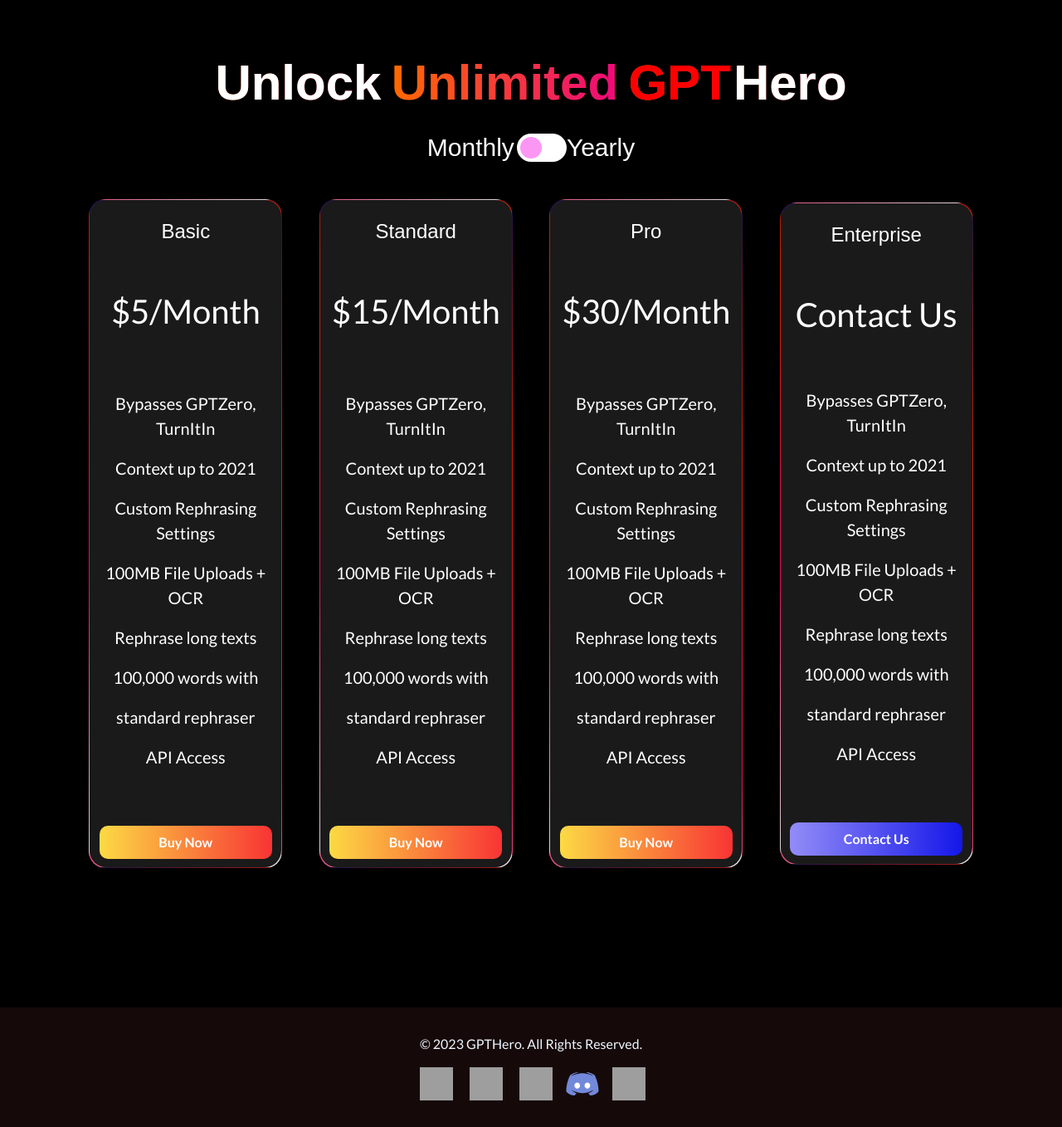
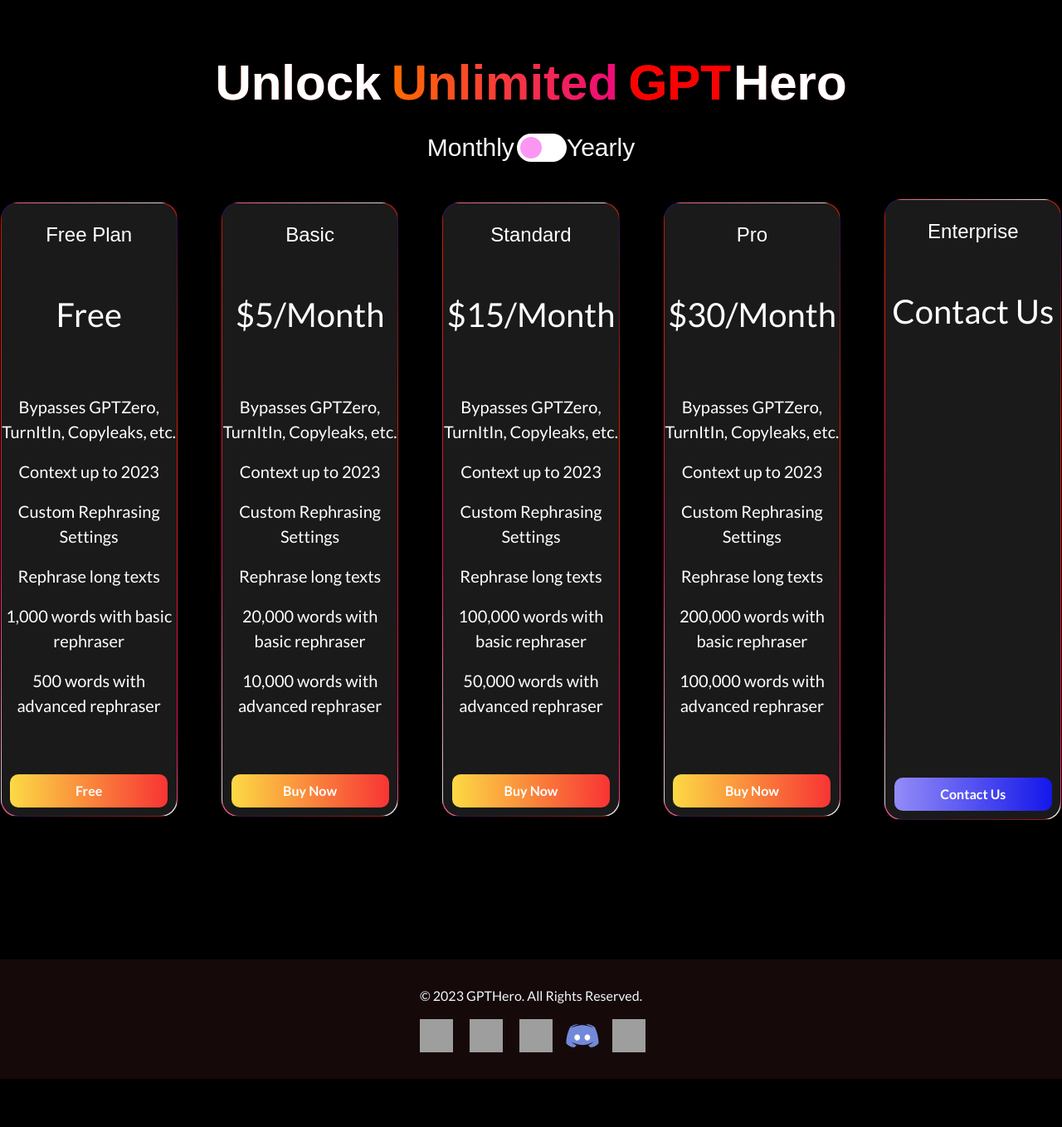
Before and after one commit to kohhash/GPT-Hero, a Django app: page / in a window 1280 px wide. Shown: the part 885-2243 px from the top of the page at 83% size. After the commit the page ends 2185 px from the top, so only its background shows below. Run offline with Django 4.2, Linux system fonts and the light colour scheme; some libraries are stand-ins or nearby versions; grey boxes are pictures that could not be loaded.

Commit message:
update pricing cards

```diff
--- a/main/templates/main/index.html
+++ b/main/templates/main/index.html
@@ -134,12 +134,13 @@
         border-radius: 20px;
     }
     .card-body{
-        width: 100%;
+        width: 120%;
         display: flex;
         flex-direction: row;
         justify-content: center;
         padding: 0% !important;
         margin-top: 4vh;
+        margin-left: -10%;
     }
     .text-style1 {
         display: flex;
@@ -494,33 +495,54 @@
             <div class="pricing-card">
                 <div class="card">
                     <div class="card2">
+                        <label style="color: white; font-size: 24px; margin-top: 20px; font-family:sans-serif;">Free Plan</label>
+                    <div class="flex flex-row text-style1" style="font-family:sans-serif;">
+                        <p>Free</p><label></label><label></label>
+                    </div>
+                    <div class="flex flex-row">
+                        <label style="color: white; font-size: 20px; margin-top: 50px;">Bypasses GPTZero, TurnItIn, Copyleaks, etc.</label>
+                    </div>
+                    <div class="flex flex-row">
+                        <label style="color: white; font-size: 20px; margin-top: 10px;">Context up to 2023</label>
+                    </div>
+                    <div class="flex flex-row">
+                        <label style="color: white; font-size: 20px; margin-top: 10px;">Custom Rephrasing Settings</label>
+                    </div>
+                    <div class="flex flex-row">
+                        <label style="color: white; font-size: 20px; margin-top: 10px;">Rephrase long texts</label>
+                    </div>
+                    <div class="flex flex-row">
+                        <label style="color: white; font-size: 20px; margin-top: 10px;">1,000 words with basic rephraser</label>
+                    </div>
+                    <div class="flex flex-row">
+                      <label style="color: white; font-size: 20px; margin-top: 10px;">500 words with advanced rephraser</label>
+                    </div>
+                    <button class="buy-button">Free</button>
+                    </div>
+                </div>
+                <div class="card">
+                    <div class="card2">
                         <label style="color: white; font-size: 24px; margin-top: 20px; font-family:sans-serif;">Basic</label>
-                        <div class="text-style1" style="font-family:sans-serif;">
+                        <div class="flex flex-row text-style1" style="font-family:sans-serif;">
                             <p>$</p><label id="price_basic">5</label><label id="sel_time1">/Month</label>
                         </div>
-                        <div class="row-flex">
-                            <label style="color: white; font-size: 20px; margin-top: 50px;">Bypasses GPTZero, TurnItIn</label>
+                        <div class="flex flex-row">
+                            <label style="color: white; font-size: 20px; margin-top: 50px;">Bypasses GPTZero, TurnItIn, Copyleaks, etc.</label>
                         </div>
-                        <div class="row-flex">
-                            <label style="color: white; font-size: 20px; margin-top: 10px;">Context up to 2021</label>
+                        <div class="flex flex-row">
+                            <label style="color: white; font-size: 20px; margin-top: 10px;">Context up to 2023</label>
                         </div>
-                        <div class="row-flex">
+                        <div class="flex flex-row">
                             <label style="color: white; font-size: 20px; margin-top: 10px;">Custom Rephrasing Settings</label>
                         </div>
-                        <div class="row-flex">
-                            <label style="color: white; font-size: 20px; margin-top: 10px;">100MB File Uploads + OCR</label>
-                        </div>
-                        <div class="row-flex">
+                        <div class="flex flex-row">
                             <label style="color: white; font-size: 20px; margin-top: 10px;">Rephrase long texts</label>
                         </div>
-                        <div class="row-flex">
-                            <label style="color: white; font-size: 20px; margin-top: 10px;">100,000 words with</label>
+                        <div class="flex flex-row">
+                            <label style="color: white; font-size: 20px; margin-top: 10px;">20,000 words with basic rephraser</label>
                         </div>
-                        <div class="row-flex">
-                            <label style="color: white; font-size: 20px; margin-top: 10px;">standard rephraser</label>
-                        </div>
-                        <div class="row-flex">
-                            <label style="color: white; font-size: 20px; margin-top: 10px;">API Access</label>
+                        <div class="flex flex-row">
+                          <label style="color: white; font-size: 20px; margin-top: 10px;">10,000 words with advanced rephraser</label>
                         </div>
                         <button class="buy-button" id="buy-basic" onclick="buyBasic()">Buy Now</button>
                     </div>
@@ -529,32 +551,26 @@
                 <div class="card">
                     <div class="card2">
                         <label style="color: white; font-size: 24px; margin-top: 20px; font-family:sans-serif;">Standard</label>
-                        <div class="text-style1">
+                        <div class="flex flex-row text-style1">
                             <p>$</p><label id="price_standard">15</label><label id="sel_time2">/Month</label>
                         </div>
-                        <div class="row-flex">
-                            <label style="color: white; font-size: 20px; margin-top: 50px;">Bypasses GPTZero, TurnItIn</label>
+                        <div class="flex flex-row">
+                          <label style="color: white; font-size: 20px; margin-top: 50px;">Bypasses GPTZero, TurnItIn, Copyleaks, etc.</label>
                         </div>
-                        <div class="row-flex">
-                            <label style="color: white; font-size: 20px; margin-top: 10px;">Context up to 2021</label>
+                        <div class="flex flex-row">
+                            <label style="color: white; font-size: 20px; margin-top: 10px;">Context up to 2023</label>
                         </div>
-                        <div class="row-flex">
+                        <div class="flex flex-row">
                             <label style="color: white; font-size: 20px; margin-top: 10px;">Custom Rephrasing Settings</label>
                         </div>
-                        <div class="row-flex">
-                            <label style="color: white; font-size: 20px; margin-top: 10px;">100MB File Uploads + OCR</label>
-                        </div>
-                        <div class="row-flex">
+                        <div class="flex flex-row">
                             <label style="color: white; font-size: 20px; margin-top: 10px;">Rephrase long texts</label>
                         </div>
-                        <div class="row-flex">
-                            <label style="color: white; font-size: 20px; margin-top: 10px;">100,000 words with</label>
+                        <div class="flex flex-row">
+                            <label style="color: white; font-size: 20px; margin-top: 10px;">100,000 words with basic rephraser</label>
                         </div>
-                        <div class="row-flex">
-                            <label style="color: white; font-size: 20px; margin-top: 10px;">standard rephraser</label>
-                        </div>
-                        <div class="row-flex">
-                            <label style="color: white; font-size: 20px; margin-top: 10px;">API Access</label>
+                        <div class="flex flex-row">
+                          <label style="color: white; font-size: 20px; margin-top: 10px;">50,000 words with advanced rephraser</label>
                         </div>
                         <button class="buy-button" id="buy-standard" onclick="buyStandard()">Buy Now</button>
                     </div>
@@ -563,32 +579,26 @@
                 <div class="card">
                     <div class="card2">
                         <label style="color: white; font-size: 24px; margin-top: 20px; font-family:sans-serif;">Pro</label>
-                        <div class="text-style1">
+                        <div class="flex flex-row text-style1">
                             <p>$</p><label id="price_pro">30</label><label id="sel_time3">/Month</label>
                         </div>
-                        <div class="row-flex">
-                            <label style="color: white; font-size: 20px; margin-top: 50px;">Bypasses GPTZero, TurnItIn</label>
+                        <div class="flex flex-row">
+                          <label style="color: white; font-size: 20px; margin-top: 50px;">Bypasses GPTZero, TurnItIn, Copyleaks, etc.</label>
                         </div>
-                        <div class="row-flex">
-                            <label style="color: white; font-size: 20px; margin-top: 10px;">Context up to 2021</label>
+                        <div class="flex flex-row">
+                            <label style="color: white; font-size: 20px; margin-top: 10px;">Context up to 2023</label>
                         </div>
-                        <div class="row-flex">
+                        <div class="flex flex-row">
                             <label style="color: white; font-size: 20px; margin-top: 10px;">Custom Rephrasing Settings</label>
                         </div>
-                        <div class="row-flex">
-                            <label style="color: white; font-size: 20px; margin-top: 10px;">100MB File Uploads + OCR</label>
-                        </div>
-                        <div class="row-flex">
+                        <div class="flex flex-row">
                             <label style="color: white; font-size: 20px; margin-top: 10px;">Rephrase long texts</label>
                         </div>
-                        <div class="row-flex">
-                            <label style="color: white; font-size: 20px; margin-top: 10px;">100,000 words with</label>
+                        <div class="flex flex-row">
+                            <label style="color: white; font-size: 20px; margin-top: 10px;">200,000 words with basic rephraser</label>
                         </div>
-                        <div class="row-flex">
-                            <label style="color: white; font-size: 20px; margin-top: 10px;">standard rephraser</label>
-                        </div>
-                        <div class="row-flex">
-                            <label style="color: white; font-size: 20px; margin-top: 10px;">API Access</label>
+                        <div class="flex flex-row">
+                          <label style="color: white; font-size: 20px; margin-top: 10px;">100,000 words with advanced rephraser</label>
                         </div>
                         <button class="buy-button" id="buy-pro" onclick="buyPro()">Buy Now</button>
                     </div>
@@ -597,32 +607,28 @@
                 <div class="card">
                     <div class="card2">
                         <label style="color: white; font-size: 24px; margin-top: 20px; font-family:sans-serif;">Enterprise</label>
-                        <div class="text-style1">
-                            <label>Contact Us</label>
+                        <div class="flex flex-row text-style1">
+                            <p>
+                              <label>Contact Us</label>
+                            </p>
                         </div>
-                        <div class="row-flex">
-                            <label style="color: white; font-size: 20px; margin-top: 50px;">Bypasses GPTZero, TurnItIn</label>
+                        <div class="flex flex-row">
+                          <label style="color: #1a1a1a; font-size: 20px; margin-top: 50px;">Bypasses GPTZero, TurnItIn, Copyleaks, etc.</label>
                         </div>
-                        <div class="row-flex">
-                            <label style="color: white; font-size: 20px; margin-top: 10px;">Context up to 2021</label>
+                        <div class="flex flex-row">
+                            <label style="color: #1a1a1a; font-size: 20px; margin-top: 10px;">Context up to 2023</label>
                         </div>
-                        <div class="row-flex">
-                            <label style="color: white; font-size: 20px; margin-top: 10px;">Custom Rephrasing Settings</label>
+                        <div class="flex flex-row">
+                            <label style="color: #1a1a1a; font-size: 20px; margin-top: 10px;">Custom Rephrasing Settings</label>
                         </div>
-                        <div class="row-flex">
-                            <label style="color: white; font-size: 20px; margin-top: 10px;">100MB File Uploads + OCR</label>
+                        <div class="flex flex-row">
+                            <label style="color: #1a1a1a; font-size: 20px; margin-top: 10px;">Rephrase long texts</label>
                         </div>
-                        <div class="row-flex">
-                            <label style="color: white; font-size: 20px; margin-top: 10px;">Rephrase long texts</label>
+                        <div class="flex flex-row">
+                            <label style="color: #1a1a1a; font-size: 20px; margin-top: 10px;">20,000 words with basic rephraser</label>
                         </div>
-                        <div class="row-flex">
-                            <label style="color: white; font-size: 20px; margin-top: 10px;">100,000 words with</label>
-                        </div>
-                        <div class="row-flex">
-                            <label style="color: white; font-size: 20px; margin-top: 10px;">standard rephraser</label>
-                        </div>
-                        <div class="row-flex">
-                            <label style="color: white; font-size: 20px; margin-top: 10px;">API Access</label>
+                        <div class="flex flex-row">
+                          <label style="color: #1a1a1a; font-size: 20px; margin-top: 10px;">10,000 words with advanced rephraser</label>
                         </div>
                         <button class="contact-us-button" onclick="contactUs()">Contact Us</button>
                     </div>
```
Also changed, not shown: main/templates/main/plans.html (+45 -45 lines).
